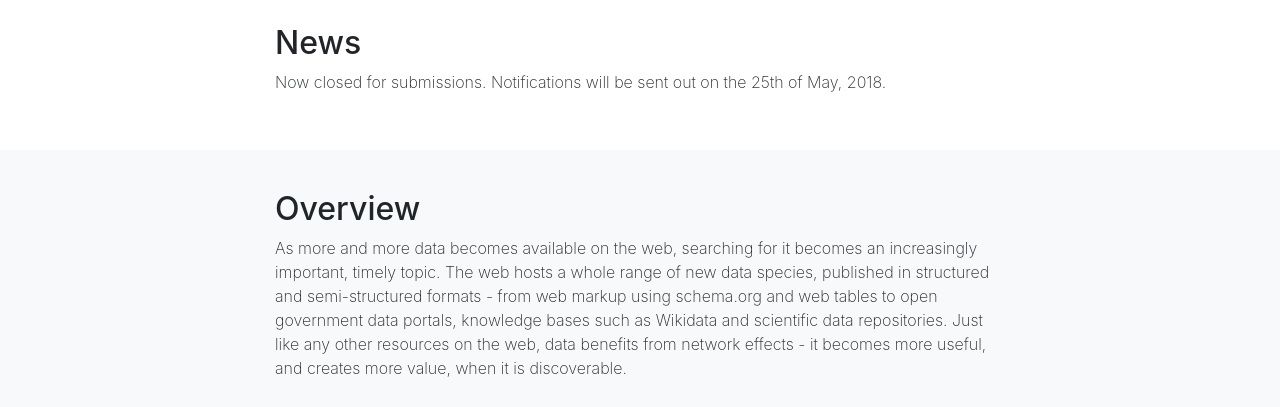
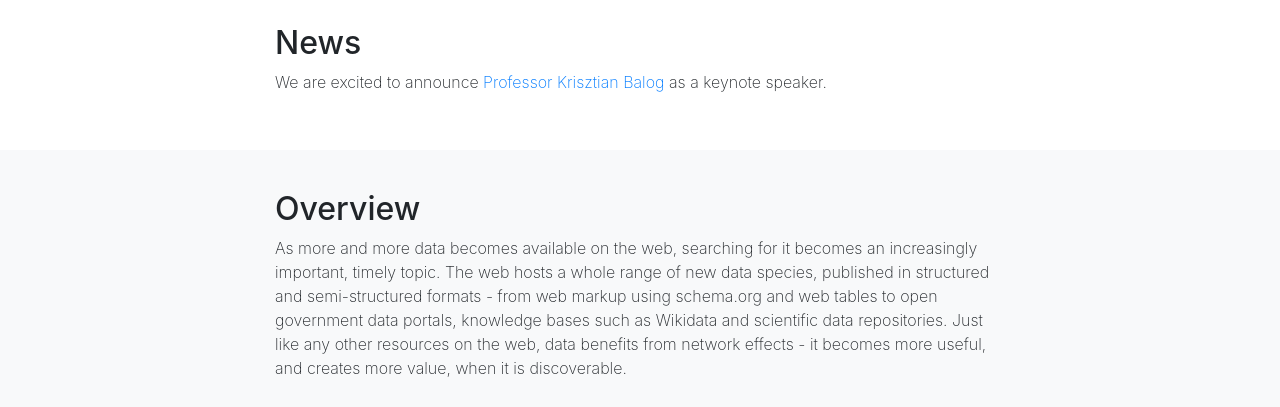
Before and after one commit to datasearch-ws/2018, a plain HTML site: page index.html in a window 1280 px wide. Shown: the part 390-797 px from the top of the page. Drawn offline with Linux system fonts and the light colour scheme.

Commit message:
keynote update

```diff
--- a/index.html
+++ b/index.html
@@ -71,7 +71,7 @@
         <div class="row">
           <div class="col-lg-8 mx-auto">
             <h2>News</h2>
-            <p class="lead"> Now closed for submissions. Notifications will be sent out on the 25th of May, 2018. </p>
+            <p class="lead"> We are excited to announce <a href="http://krisztianbalog.com/about/">Professor Krisztian Balog</a> as a keynote speaker. </p>
 
           </div>
         </div>
```
